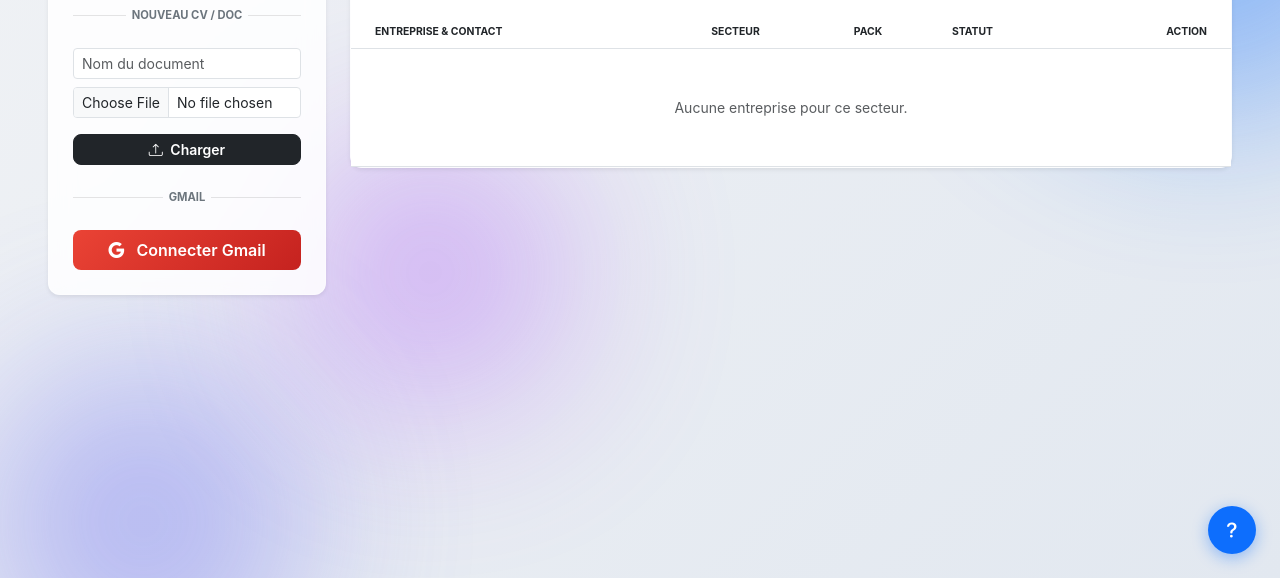
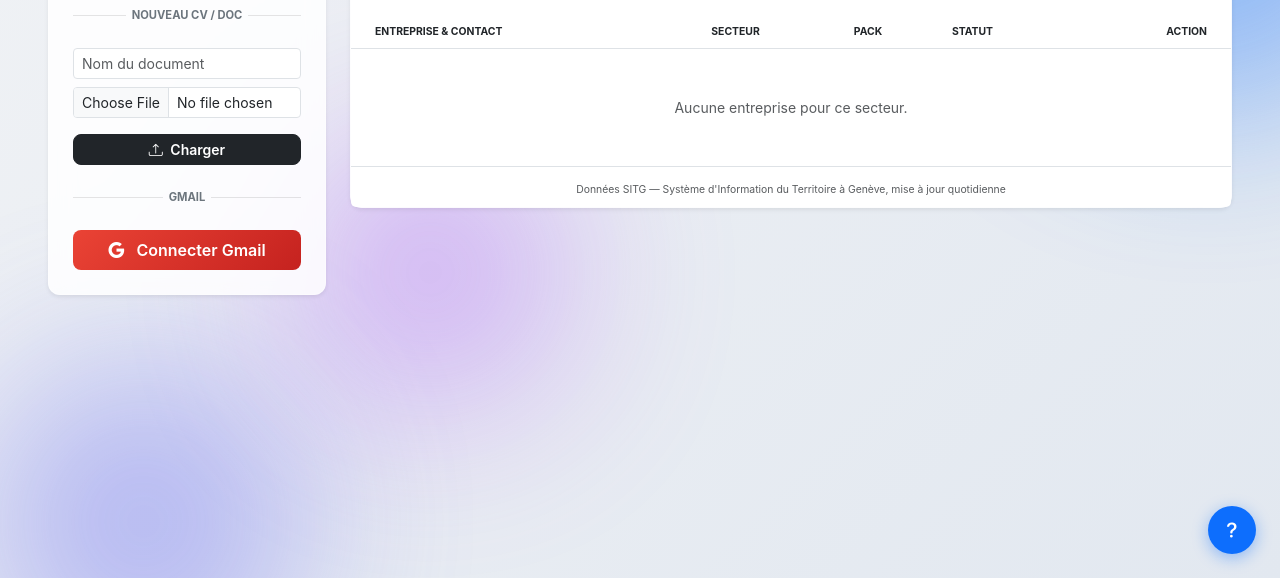
Before and after one commit to maxencepetey-byte/Postulation_MX, a Django app: template MX_Project/core/templates/core/dashboard.html in a window 1280 px wide. Shown: the part 222-800 px from the top of the page. Run offline with Django 5.2, Linux system fonts and the light colour scheme; the template is opened without the code that fills it, so the values that code supplies are empty.

Commit message:
Ajoute la mention légale de la source SITG sur les pages listant des entreprises
Attribution obligatoire au sens des CGU de réutilisation des données du SITG
(niveau A, open data) : dashboard et détail de scan affichent désormais
"Données SITG — Système d'Information du Territoire à Genève, mise à jour
quotidienne" en pied de tableau.

Co-Authored-By: Claude Sonnet 5 <noreply@anthropic.com>
Claude-Session: https://claude.ai/code/session_01DG4q4e67xxHbVfm7XwG9bA

```diff
--- a/MX_Project/core/templates/core/dashboard.html
+++ b/MX_Project/core/templates/core/dashboard.html
@@ -260,6 +260,10 @@
                     </div>
                     {% endif %}
 
+                    <div class="card-footer bg-white py-2 border-0 text-center">
+                        <span class="text-muted" style="font-size:0.65rem;">Données SITG — Système d'Information du Territoire à Genève, mise à jour quotidienne</span>
+                    </div>
+
                 </div>
             </div>{# fin col-lg-9 #}
 
--- a/MX_Project/core/templates/core/detail_scan.html
+++ b/MX_Project/core/templates/core/detail_scan.html
@@ -121,6 +121,10 @@
             </nav>
         </div>
         {% endif %}
+
+        <div class="card-footer bg-white py-2 border-0 text-center">
+            <span class="text-muted" style="font-size:0.65rem;">Données SITG — Système d'Information du Territoire à Genève, mise à jour quotidienne</span>
+        </div>
     </div>
 </div>
 
```
